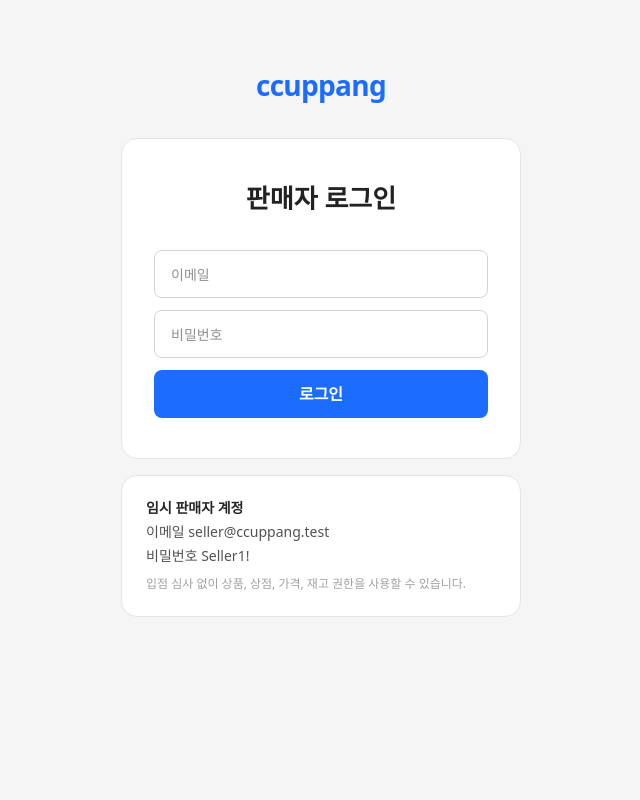
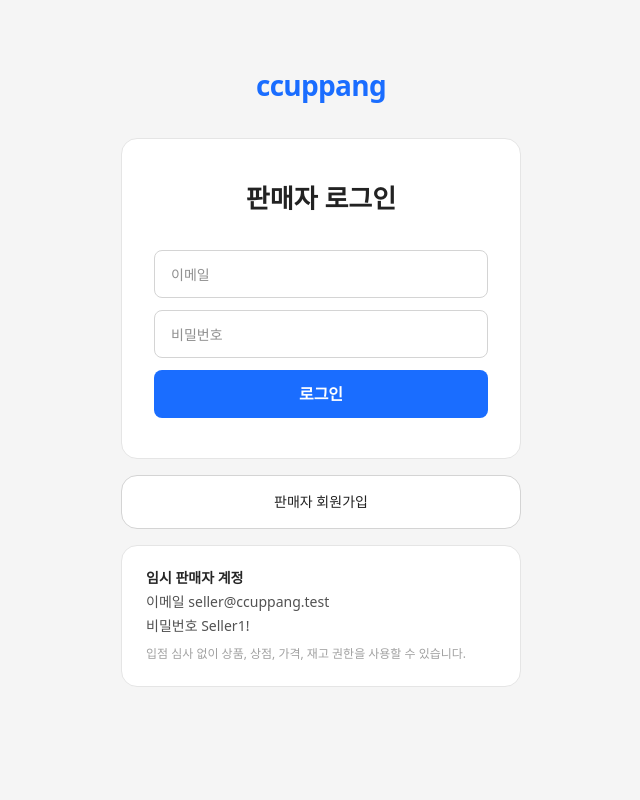
Before and after one commit to Ground-you/Shoppingball, a Laravel app: page /seller/login in a window 1280 px wide. Shown: the whole page, without its empty margins (319-959 px from the left). Run offline with Laravel 12, Linux system fonts and the light colour scheme; style sheets or scripts are compiled from the project's sources; parts of the project's set-up code (start-up, migrations or seed data) failed here and were passed over; some libraries are stand-ins or nearby versions; some web fonts are replaced.

Commit message:
판매자가 직접 가입해 바로 판매자 센터를 쓰게 한다.
사업자 정보와 정산 계좌를 입력하면 심사 없이 판매를 시작한다.

```diff
--- a/resources/js/app.js
+++ b/resources/js/app.js
@@ -9,6 +9,7 @@ import Withdraw from './Pages/Withdraw.vue';
 import Profile from './Pages/Profile.vue';
 import ProductDetail from './Pages/ProductDetail.vue';
 import SellerLogin from './Pages/Seller/Login.vue';
+import SellerRegister from './Pages/Seller/Register.vue';
 import SellerDashboard from './Pages/Seller/Dashboard.vue';
 import SellerProfile from './Pages/Seller/Profile.vue';
 import SellerStore from './Pages/Seller/Store.vue';
@@ -24,6 +25,7 @@ const pages = {
     Profile,
     ProductDetail,
     SellerLogin,
+    SellerRegister,
     SellerDashboard,
     SellerProfile,
     SellerStore,
--- a/resources/js/pages/Seller/Login.vue
+++ b/resources/js/pages/Seller/Login.vue
@@ -53,6 +53,10 @@ const submit = async () => {
                 </form>
             </section>
 
+            <a href="/seller/register" class="mt-4 block rounded-2xl border border-neutral-300 bg-white py-4 text-center text-sm font-medium">
+                판매자 회원가입
+            </a>
+
             <section class="mt-4 rounded-2xl border border-neutral-200 bg-white px-6 py-5 text-sm leading-6 text-neutral-600">
                 <p class="font-bold text-neutral-800">임시 판매자 계정</p>
                 <p>이메일 seller@ccuppang.test</p>
--- a/resources/js/pages/Seller/Profile.vue
+++ b/resources/js/pages/Seller/Profile.vue
@@ -30,6 +30,10 @@ const withdrawPassword = ref('');
 const message = ref('');
 const error = ref('');
 const showWithdraw = ref(false);
+
+const digitsOnly = (event, field) => {
+    form[field] = event.target.value.replace(/\D/g, '');
+};
 
 const save = async () => {
     error.value = '';
@@ -93,7 +97,7 @@ const withdraw = async () => {
                 </label>
                 <label class="block text-sm">
                     <span class="mb-1 block text-[12px] text-neutral-500">연락처</span>
-                    <input v-model="form.contact_phone" class="h-11 w-full rounded-lg border border-neutral-200 px-3 outline-none focus:border-brand">
+                    <input :value="form.contact_phone" type="tel" inputmode="numeric" class="h-11 w-full rounded-lg border border-neutral-200 px-3 outline-none focus:border-brand" @input="digitsOnly($event, 'contact_phone')">
                 </label>
                 <label class="block text-sm">
                     <span class="mb-1 block text-[12px] text-neutral-500">사업자등록번호</span>
@@ -113,7 +117,7 @@ const withdraw = async () => {
                 </label>
                 <label class="block text-sm sm:col-span-2">
                     <span class="mb-1 block text-[12px] text-neutral-500">정산 계좌번호</span>
-                    <input v-model="form.settlement_account_number" class="h-11 w-full rounded-lg border border-neutral-200 px-3 outline-none focus:border-brand">
+                    <input :value="form.settlement_account_number" type="text" inputmode="numeric" class="h-11 w-full rounded-lg border border-neutral-200 px-3 outline-none focus:border-brand" @input="digitsOnly($event, 'settlement_account_number')">
                 </label>
             </div>
             <div class="mt-6 flex justify-end">
--- /dev/null
+++ b/resources/js/pages/Seller/Register.vue
@@ -0,0 +1,137 @@
+<script setup>
+import { reactive, ref } from 'vue';
+import axios from 'axios';
+
+const form = reactive({
+    seller_name: '',
+    business_registration_number: '',
+    business_address: '',
+    business_license_test: '',
+    representative_name: '',
+    manager_name: '',
+    contact_phone: '',
+    login_email: '',
+    password: '',
+    password_confirmation: '',
+    settlement_bank_name: '',
+    settlement_account_number: '',
+    settlement_account_holder: '',
+});
+const errors = ref({});
+const message = ref('');
+const submitting = ref(false);
+
+const fieldError = (name) => errors.value[name]?.[0] || '';
+
+const digitsOnly = (event, field) => {
+    form[field] = event.target.value.replace(/\D/g, '');
+};
+
+const submit = async () => {
+    errors.value = {};
+    message.value = '';
+    submitting.value = true;
+
+    try {
+        const { data } = await axios.post('/seller/register', form);
+        window.location.href = data.redirect;
+    } catch (error) {
+        errors.value = error.response?.data?.errors || {};
+        message.value = error.response?.data?.message || '';
+        if (!Object.keys(errors.value).length && !message.value) {
+            message.value = '가입에 실패했습니다.';
+        }
+        submitting.value = false;
+    }
+};
+</script>
+
+<template>
+    <div class="min-h-screen bg-neutral-100 text-ink">
+        <main class="mx-auto max-w-[640px] px-5 py-12">
+            <a href="/" class="mb-8 block text-center text-[28px] font-black tracking-tight text-brand">ccuppang</a>
+            <section class="rounded-2xl border border-neutral-200 bg-white px-8 py-10">
+                <h1 class="text-center text-[26px] font-bold">판매자 회원가입</h1>
+                <p class="mt-2 text-center text-sm text-neutral-500">가입하면 바로 판매자 센터를 사용할 수 있습니다.</p>
+                <p v-if="message && !Object.keys(errors).length" class="mt-4 text-center text-sm text-brand">{{ message }}</p>
+
+                <form class="mt-8 space-y-4" @submit.prevent="submit">
+                    <label class="block text-sm">
+                        <span class="mb-1 block font-medium">판매자 이름</span>
+                        <input v-model="form.seller_name" type="text" class="h-12 w-full rounded-lg border border-neutral-300 px-4 outline-none focus:border-brand">
+                        <span v-if="fieldError('seller_name')" class="mt-1 block text-xs text-brand">{{ fieldError('seller_name') }}</span>
+                    </label>
+                    <label class="block text-sm">
+                        <span class="mb-1 block font-medium">사업자등록번호</span>
+                        <input v-model="form.business_registration_number" type="text" placeholder="123-45-67890" class="h-12 w-full rounded-lg border border-neutral-300 px-4 outline-none focus:border-brand">
+                        <span v-if="fieldError('business_registration_number')" class="mt-1 block text-xs text-brand">{{ fieldError('business_registration_number') }}</span>
+                    </label>
+                    <label class="block text-sm">
+                        <span class="mb-1 block font-medium">사업자 주소</span>
+                        <input v-model="form.business_address" type="text" class="h-12 w-full rounded-lg border border-neutral-300 px-4 outline-none focus:border-brand">
+                        <span v-if="fieldError('business_address')" class="mt-1 block text-xs text-brand">{{ fieldError('business_address') }}</span>
+                    </label>
+                    <label class="block rounded-xl bg-neutral-50 p-4 text-sm">
+                        <span class="mb-1 block font-medium">사업자등록증 (테스트)</span>
+                        <input v-model="form.business_license_test" type="text" placeholder="예: 테스트 등록증" class="h-12 w-full rounded-lg border border-neutral-300 bg-white px-4 outline-none focus:border-brand">
+                        <span class="mt-1 block text-xs text-neutral-400">파일 제출은 아직 연결하지 않았습니다. 확인용 문구만 저장합니다.</span>
+                        <span v-if="fieldError('business_license_test')" class="mt-1 block text-xs text-brand">{{ fieldError('business_license_test') }}</span>
+                    </label>
+                    <div class="grid gap-4 sm:grid-cols-2">
+                        <label class="block text-sm">
+                            <span class="mb-1 block font-medium">대표자명</span>
+                            <input v-model="form.representative_name" type="text" class="h-12 w-full rounded-lg border border-neutral-300 px-4 outline-none focus:border-brand">
+                            <span v-if="fieldError('representative_name')" class="mt-1 block text-xs text-brand">{{ fieldError('representative_name') }}</span>
+                        </label>
+                        <label class="block text-sm">
+                            <span class="mb-1 block font-medium">담당자 이름</span>
+                            <input v-model="form.manager_name" type="text" class="h-12 w-full rounded-lg border border-neutral-300 px-4 outline-none focus:border-brand">
+                            <span v-if="fieldError('manager_name')" class="mt-1 block text-xs text-brand">{{ fieldError('manager_name') }}</span>
+                        </label>
+                    </div>
+                    <label class="block text-sm">
+                        <span class="mb-1 block font-medium">연락처</span>
+                        <input :value="form.contact_phone" type="tel" inputmode="numeric" placeholder="01012345678" class="h-12 w-full rounded-lg border border-neutral-300 px-4 outline-none focus:border-brand" @input="digitsOnly($event, 'contact_phone')">
+                        <span v-if="fieldError('contact_phone')" class="mt-1 block text-xs text-brand">{{ fieldError('contact_phone') }}</span>
+                    </label>
+                    <label class="block text-sm">
+                        <span class="mb-1 block font-medium">이메일</span>
+                        <input v-model="form.login_email" type="email" autocomplete="email" placeholder="name@example.com" class="h-12 w-full rounded-lg border border-neutral-300 px-4 outline-none focus:border-brand">
+                        <span v-if="fieldError('login_email')" class="mt-1 block text-xs text-brand">{{ fieldError('login_email') }}</span>
+                    </label>
+                    <label class="block text-sm">
+                        <span class="mb-1 block font-medium">비밀번호</span>
+                        <input v-model="form.password" type="password" autocomplete="new-password" class="h-12 w-full rounded-lg border border-neutral-300 px-4 outline-none focus:border-brand">
+                        <span class="mt-1 block text-xs text-neutral-400">8자 이상, 대문자 1개, 특수문자 1개</span>
+                        <span v-if="fieldError('password')" class="mt-1 block text-xs text-brand">{{ fieldError('password') }}</span>
+                    </label>
+                    <label class="block text-sm">
+                        <span class="mb-1 block font-medium">비밀번호 확인</span>
+                        <input v-model="form.password_confirmation" type="password" autocomplete="new-password" class="h-12 w-full rounded-lg border border-neutral-300 px-4 outline-none focus:border-brand">
+                    </label>
+                    <div class="grid gap-4 sm:grid-cols-2">
+                        <label class="block text-sm">
+                            <span class="mb-1 block font-medium">정산 은행</span>
+                            <input v-model="form.settlement_bank_name" type="text" class="h-12 w-full rounded-lg border border-neutral-300 px-4 outline-none focus:border-brand">
+                            <span v-if="fieldError('settlement_bank_name')" class="mt-1 block text-xs text-brand">{{ fieldError('settlement_bank_name') }}</span>
+                        </label>
+                        <label class="block text-sm">
+                            <span class="mb-1 block font-medium">예금주</span>
+                            <input v-model="form.settlement_account_holder" type="text" class="h-12 w-full rounded-lg border border-neutral-300 px-4 outline-none focus:border-brand">
+                            <span v-if="fieldError('settlement_account_holder')" class="mt-1 block text-xs text-brand">{{ fieldError('settlement_account_holder') }}</span>
+                        </label>
+                    </div>
+                    <label class="block text-sm">
+                        <span class="mb-1 block font-medium">정산 계좌번호</span>
+                        <input :value="form.settlement_account_number" type="text" inputmode="numeric" class="h-12 w-full rounded-lg border border-neutral-300 px-4 outline-none focus:border-brand" @input="digitsOnly($event, 'settlement_account_number')">
+                        <span v-if="fieldError('settlement_account_number')" class="mt-1 block text-xs text-brand">{{ fieldError('settlement_account_number') }}</span>
+                    </label>
+                    <button type="submit" class="h-12 w-full rounded-lg bg-brand text-base font-bold text-white disabled:opacity-60" :disabled="submitting">
+                        가입하기
+                    </button>
+                </form>
+            </section>
+            <a href="/seller/login" class="mt-4 block text-center text-sm text-neutral-500">로그인으로 돌아가기</a>
+        </main>
+    </div>
+</template>
--- a/routes/web.php
+++ b/routes/web.php
@@ -42,6 +42,8 @@ Route::prefix('seller')->name('seller.')->group(function () {
     Route::middleware('guest:seller')->group(function () {
         Route::get('/login', [SellerAuthController::class, 'showLogin'])->name('login');
         Route::post('/login', [SellerAuthController::class, 'login'])->name('login.store');
+        Route::get('/register', [SellerAuthController::class, 'showRegister'])->name('register');
+        Route::post('/register', [SellerAuthController::class, 'register'])->name('register.store');
     });
 
     Route::middleware('auth:seller')->group(function () {
```
